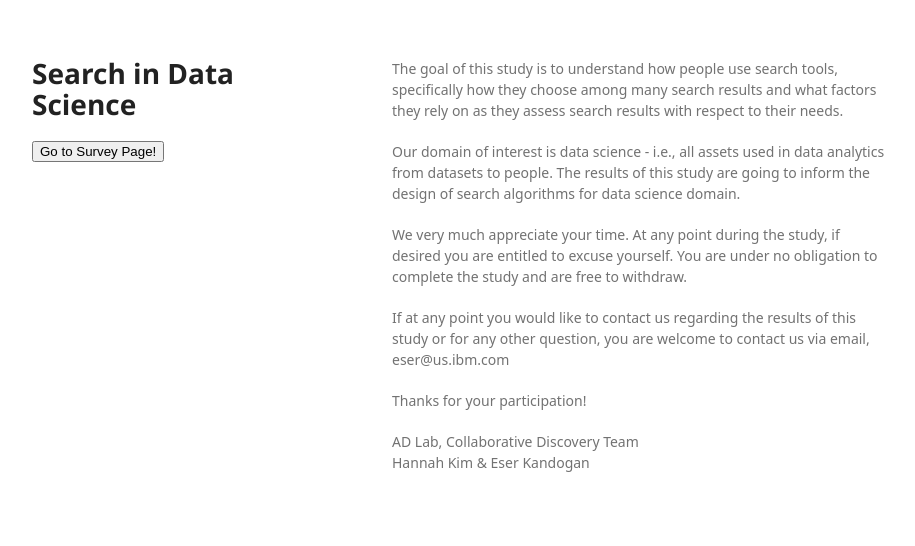
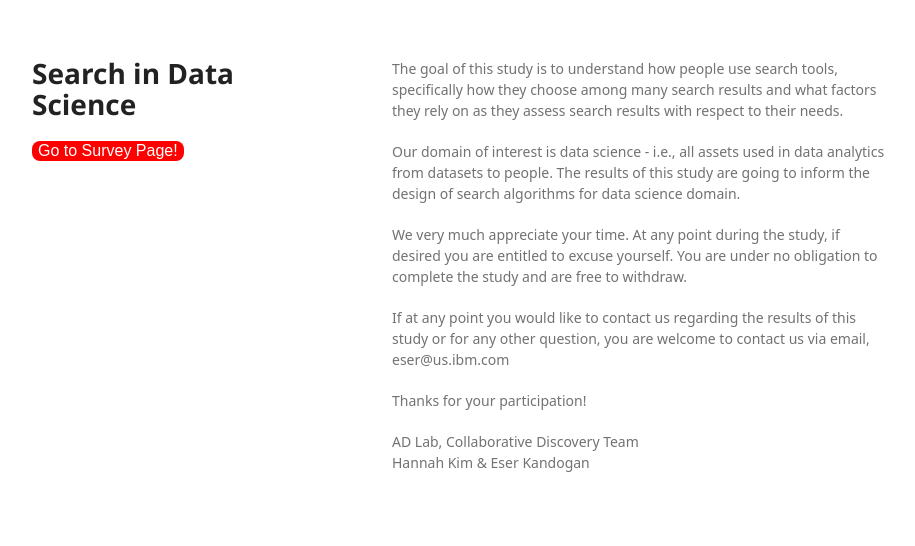
Before and after one commit to hannah-kim/search, a plain HTML site: page index.html in a window 1280 px wide. Shown: the whole page, without its empty margins (178-1093 px from the left). Drawn offline with Linux system fonts and the light colour scheme; a web font is replaced by a local one.

Commit message:
Update index.html

```diff
--- a/index.html
+++ b/index.html
@@ -18,7 +18,7 @@
         <h1>Search in Data Science</h1>
 
         <form>
-          <input type="button" value="Go to Survey Page!" onClick="randomlinks()">
+          <input type="button" value="Go to Survey Page!" onClick="randomlinks()" style="border-radius: 8px;font-size: 16px;border: none;color: white;background-color:red;height:50">
         </form>
 
         <!--<p class="view"><a href="https://github.com/hannah-kim/search">View the Project on GitHub <small>hannah-kim/search</small></a></p>-->
```
